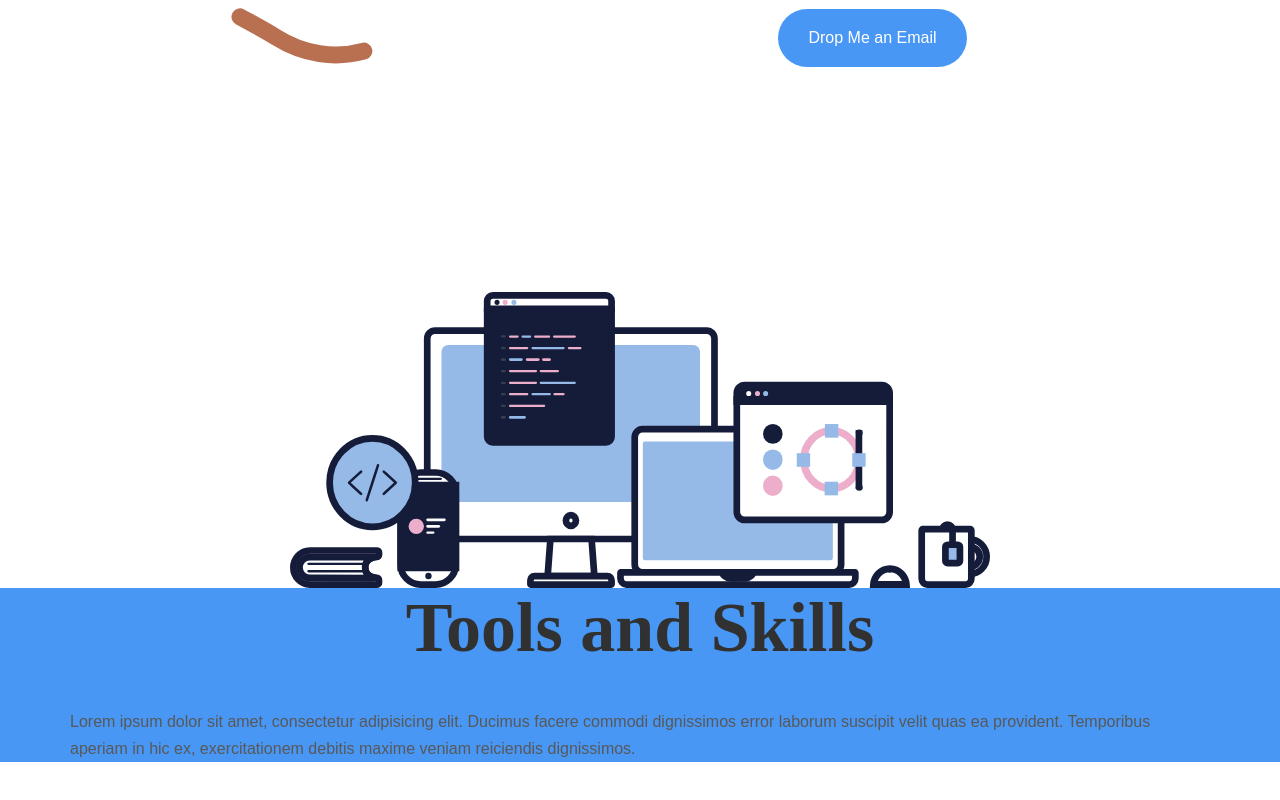
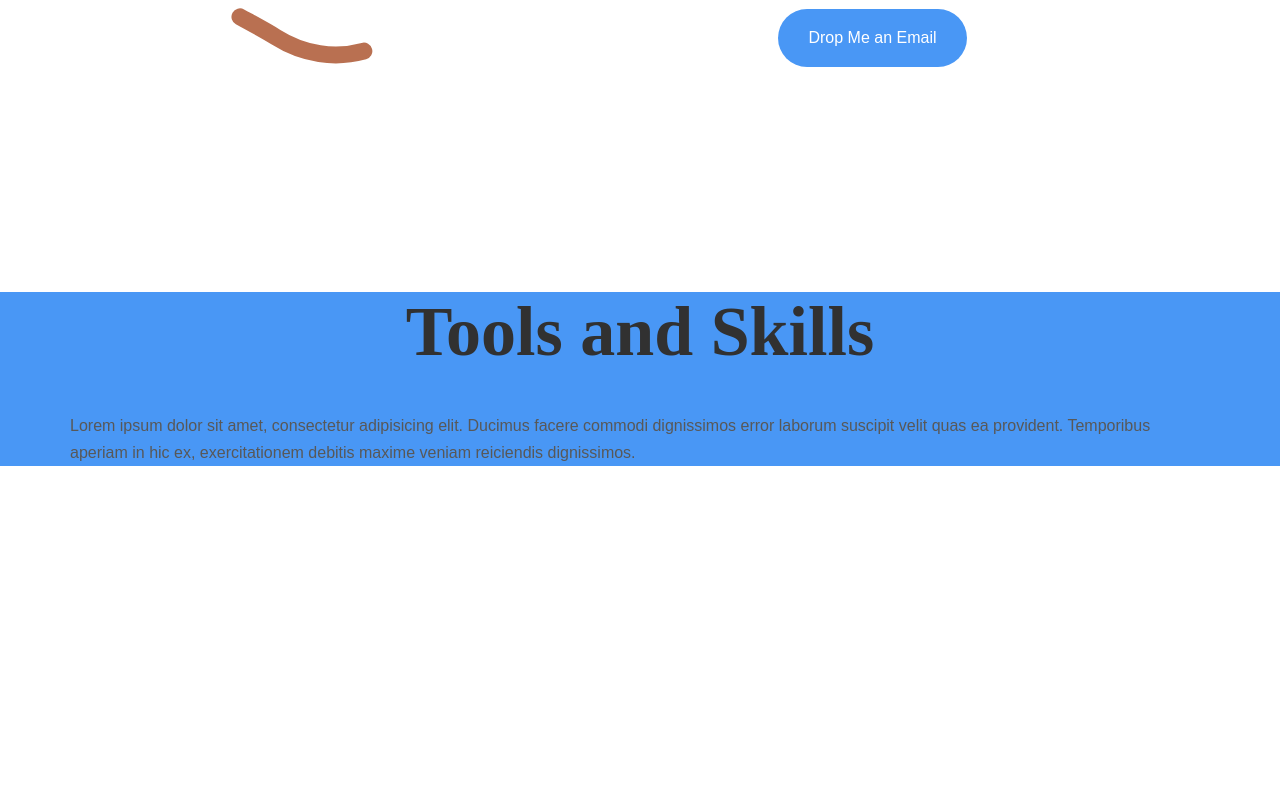
Before and after one commit to MarwanBz/portfolio-v2, a React (Vite) app: page / in a window 1280 px wide. Shown: the part 1322-2122 px from the top of the page. After the commit the page ends 1888 px from the top, so only its background shows below. Built offline with nearby package versions, Linux system fonts and the light colour scheme.

Commit message:
chore: add yarn

```diff
--- a/package.json
+++ b/package.json
@@ -17,6 +17,7 @@
     "@types/react": "^18.0.27",
     "@types/react-dom": "^18.0.10",
     "@vitejs/plugin-react": "^3.1.0",
+    "sass": "^1.71.1",
     "vite": "^4.1.0"
   }
 }
--- a/src/components/skillsAndTools/index.jsx
+++ b/src/components/skillsAndTools/index.jsx
@@ -6,7 +6,7 @@ function SkillsAndTools() {
   return (
     <section id="tools">
       <div className="container">
-        <img src="/src/assets/images/toolsAndskills.svg" alt="" />
+        {/* <img src="/src/assets/images/toolsAndskills.svg" alt="" /> */}
         <div className="tools-container">
           <Title title="Tools and Skills"/>
           <p>Lorem ipsum dolor sit amet, consectetur adipisicing elit. Ducimus facere commodi dignissimos error laborum suscipit velit quas ea provident. Temporibus aperiam in hic ex, exercitationem debitis maxime veniam reiciendis dignissimos.</p>
```
Also changed, not shown: 2 other files (tests, documents, lock files or other folders).
